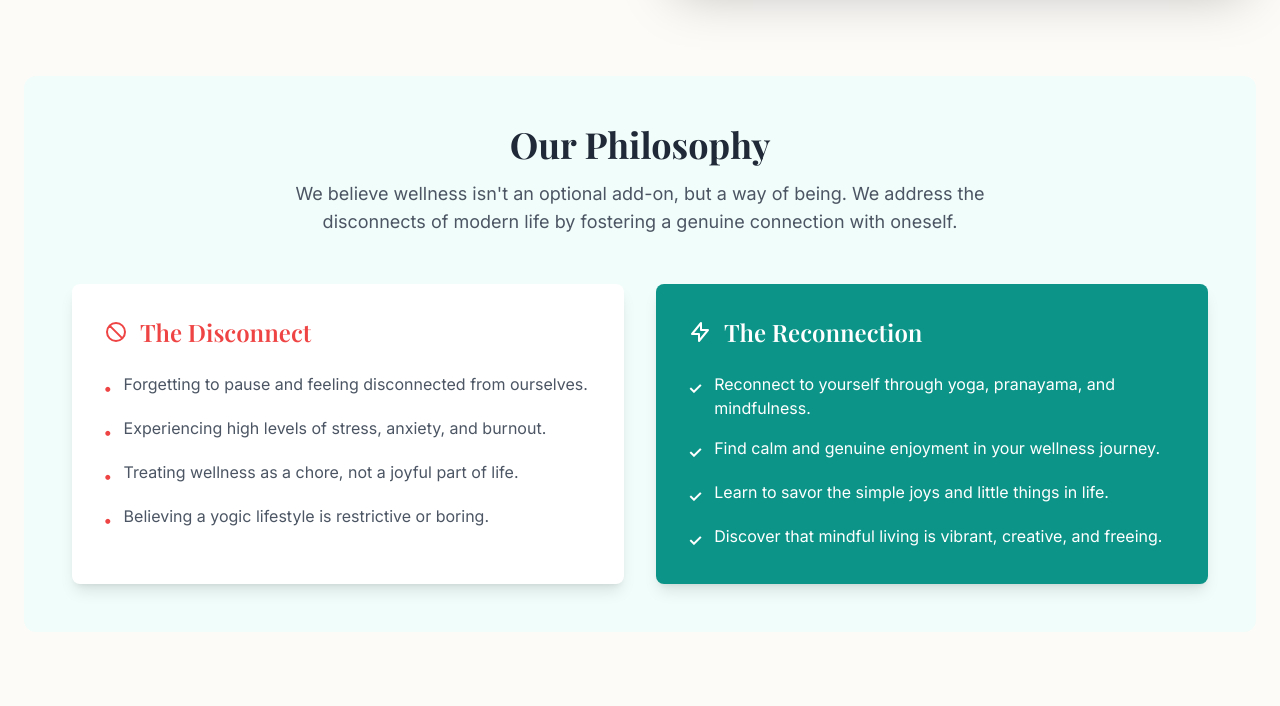
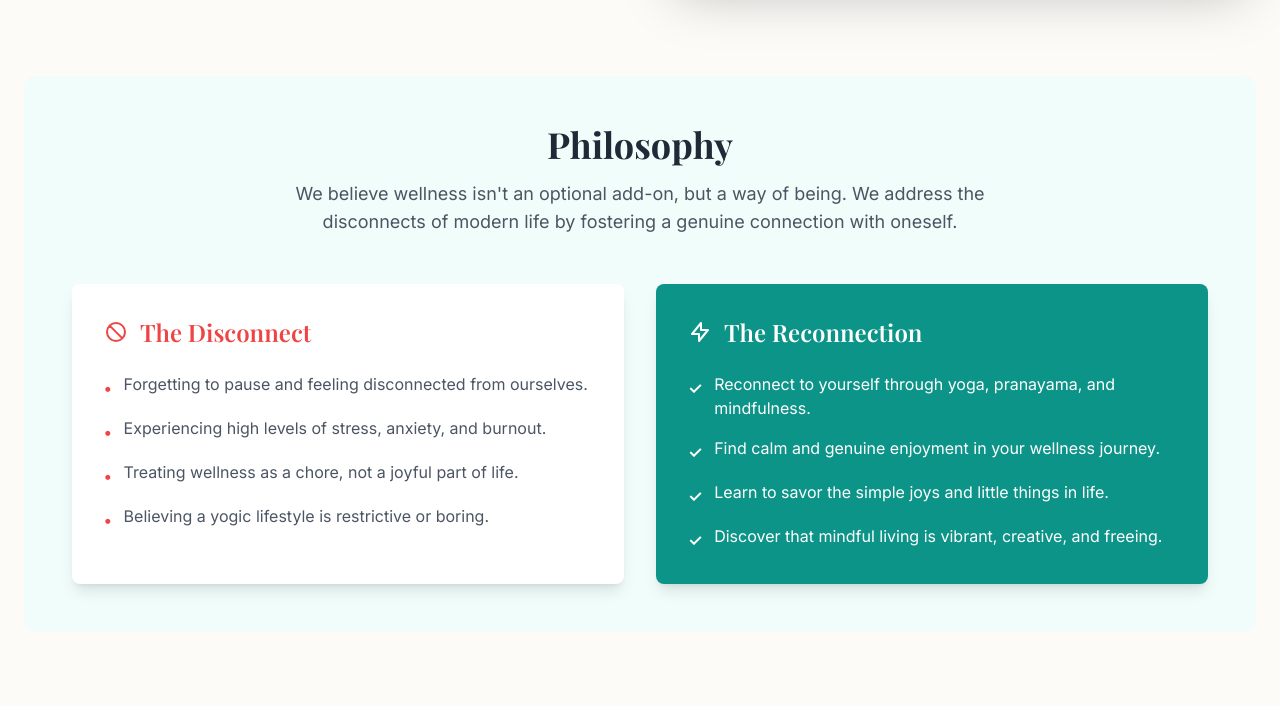
Before and after one commit to ankay212000/breath2being, a plain HTML site: page index.html in a window 1280 px wide. Shown: the part 1360-2066 px from the top of the page. Drawn offline with nearby package versions, Linux system fonts and the light colour scheme; a web font is replaced by a local one.

Commit message:
Update index.html

```diff
--- a/index.html
+++ b/index.html
@@ -93,7 +93,7 @@
 
         <!-- Philosophy Section (Problem/Solution) --><section id="philosophy" class="scroll-mt-20 bg-teal-50 rounded-xl p-8 md:p-12">
             <div class="text-center mb-12">
-                <h2 class="text-4xl font-bold text-gray-800">Our Philosophy</h2>
+                <h2 class="text-4xl font-bold text-gray-800">Philosophy</h2>
                 <p class="mt-4 text-lg text-gray-600 max-w-3xl mx-auto">We believe wellness isn't an optional add-on, but a way of being. We address the disconnects of modern life by fostering a genuine connection with oneself.</p>
             </div>
             <div class="grid md:grid-cols-2 gap-8">
```
